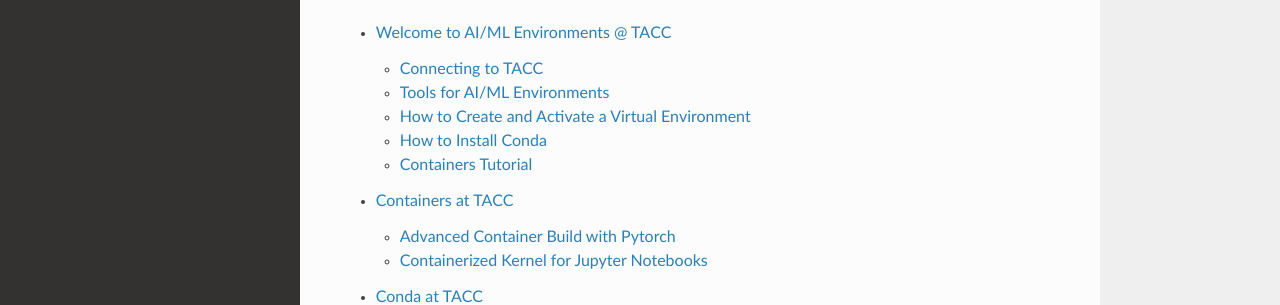
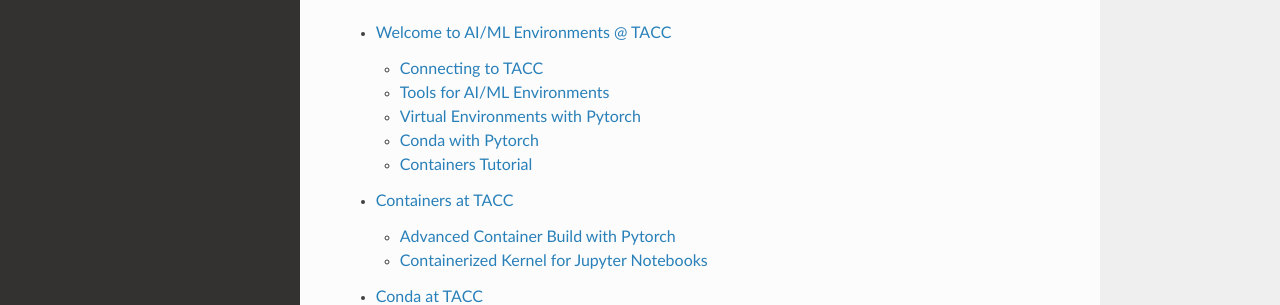
Before and after one commit to jrduncan831/ai_environments_at_tacc, a Sphinx documentation site: the page built from docs/index.rst, in a window 1280 px wide and 900 px high, scrolled down 501 px. Shown: the part 318-623 px from the top of the window. Built offline with Sphinx 7.4.7 and the Read the Docs theme 3.1.0, drawn with Linux system fonts in a browser that asks for light colours.

Commit message:
more clean up

```diff
--- a/docs/getting_starting_section/How to Create and Activate a Virtual Environment.rst
+++ b/docs/getting_starting_section/How to Create and Activate a Virtual Environment.rst
@@ -1,5 +1,5 @@
-How to Create and Activate a Virtual Environment
-================================================
+Virtual Environments with Pytorch
+=================================
 
 Virtual environments are essential for isolating project dependencies and ensuring compatibility across different projects. This guide explains how to create a virtual environment using Python's built-in `venv` module.
 
@@ -85,6 +85,7 @@
 In our case, it should look like:
 
     ::
+
         cd /work/<group number>/<TACC username>/frontera/myenv
 
 3. Activate the environment with:
@@ -182,6 +183,7 @@
 And within our virtual environment, we will use the **torchrun** command to launch the training script across all of the available nodes (1).
 
 ::
+
     torchrun --standalone --nproc_per_node=gpu multigpu_torchrun.py 5 10
 
 This will distribute the training workload across all GPUs on your machine using `torch.distributed` and `DistributedDataParallel` (DDP), and train the model for 5 epochs and run checkpoints every 10 seconds.
--- a/docs/getting_starting_section/How to Install Conda.rst
+++ b/docs/getting_starting_section/How to Install Conda.rst
@@ -1,5 +1,5 @@
-How to Install Conda
-====================
+Conda with Pytorch
+==================
 
 Now that we have set up a virtual environment in Python using the venv module, let's take a look at an alternative method of setting up virtual environments with **Conda**.
 
@@ -278,6 +278,7 @@
 And within our virtual environment, we will use the **torchrun** command to launch the training script across all of the available nodes (1).
 
 ::
+
     torchrun --standalone --nproc_per_node=gpu multigpu_torchrun.py 5 10
 
 This will distribute the training workload across all GPUs on your machine using `torch.distributed` and `DistributedDataParallel` (DDP), and train the model for 5 epochs and run checkpoints every 10 seconds.
```
